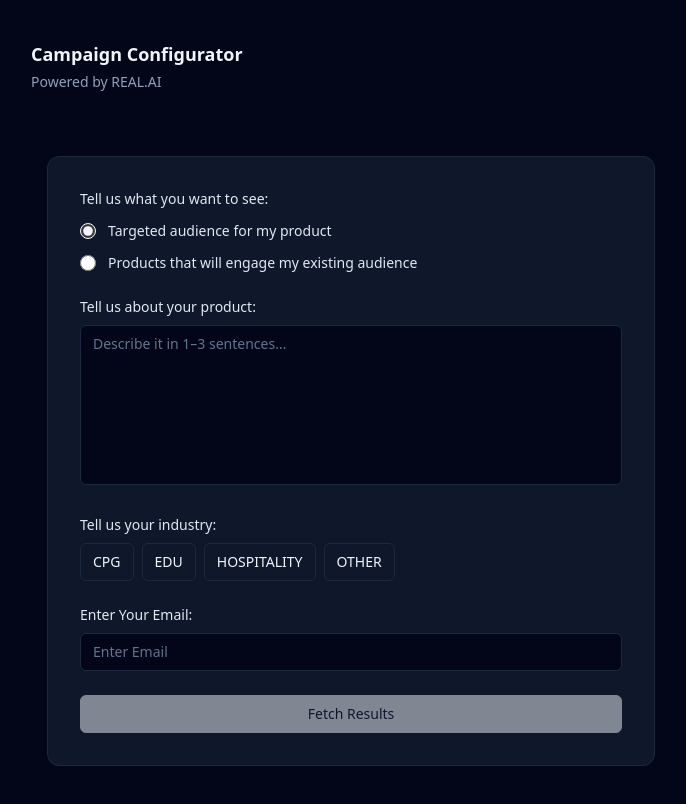
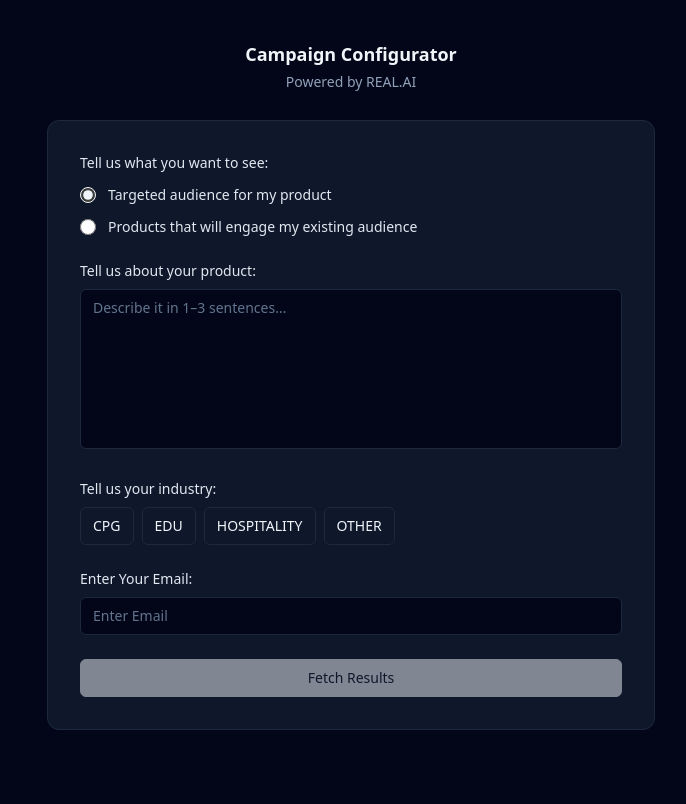
Before and after one commit to Lopez4163/RealAI_Campaign_Config, a Next.js app: page / in a window 1280 px wide. Shown: the top 804 px of the page, without its empty margins (289-975 px from the left). Built offline with nearby package versions, Linux system fonts and the light colour scheme.

Commit message:
ui changes and pdf is now visible

```diff
--- a/app/components/form.tsx
+++ b/app/components/form.tsx
@@ -9,9 +9,10 @@ type Props = {
     setUserContext: React.Dispatch<React.SetStateAction<UserContext>>;
     handleSubmit: (e?: React.FormEvent) => void | Promise<void>;
     error: boolean;
-}
+    showPreview: boolean;
+    previewReady: boolean;}
 
-export default function Form({ userContext, setUserContext, handleSubmit, error }: Props) {
+export default function Form({ userContext, setUserContext, handleSubmit, error, showPreview, previewReady }: Props) {
     const { campaignType, description, industry, email } = userContext
     const [otherToggle, setOtherToggle] = useState(false)
 
@@ -20,7 +21,10 @@ export default function Form({ userContext, setUserContext, handleSubmit, error
         ? 'Tell us about your product'
         : 'Tell us about your audience';
   return (
-  <div className="min-h-screen bg-slate-950 text-slate-100 flex flex-col items-center px-4 py-10">
+    <div
+        className=
+          "min-h-screen bg-slate-950 text-slate-100 px-4 py-1"
+>
    {/* CARD */}
     <div className="w-full max-w-160">
       <form
@@ -143,14 +147,25 @@ export default function Form({ userContext, setUserContext, handleSubmit, error
             setUserContext((prev) => ({ ...prev, email: e.target.value }))
           }}/>
         </div>
-        {/* SUBMIT BUTTON */}
+        {/* BUTTONS */}
+        <div className='flex flex-col gap-2'>
+          {showPreview && previewReady && (
+              <button
+                type="submit"
+                className="w-full rounded-md border border-slate-100 bg-slate-100 px-4 py-2 text-sm font-medium text-slate-900 cursor-pointer hover:bg-white disabled:cursor-not-allowed disabled:opacity-50"
+              >
+                Update Preview
+              </button>
+          )}
           <button
             type="submit"
             disabled={!description || !description.trim() || !industry || !email.trim()}
             className="w-full rounded-md border border-slate-100 bg-slate-100 px-4 py-2 text-sm font-medium text-slate-900 cursor-pointer hover:bg-white disabled:cursor-not-allowed disabled:opacity-50"
           >
-          Fetch Results
+            {showPreview && previewReady ? "Complete PDF" : "Fetch Results"}
           </button>
+        </div>
+
       </form>
     </div>
   </div>
--- a/app/page.tsx
+++ b/app/page.tsx
@@ -5,6 +5,8 @@ import type { UserContext,  CampaignType } from '@/app/lib/types/campaign';
 import { buildOgUrl, FormOutput } from "@/app/lib/org/buildOgUrl";
 import { sendTestEmail } from "./lib/sendGrid/sendEmail";
 import { api } from '@/app/lib/api/client'
+import { motion, AnimatePresence } from "framer-motion";
+
 
 export default function Home() {
       const [userContext, setUserContext] = useState<UserContext>({
@@ -15,7 +17,10 @@ export default function Home() {
       });
 
       const [isLoading, setIsLoading] = useState(false)
+      const [showPreview, setShowPreview] = useState(false)
+      const [previewReady, setPreviewReady] = useState(false);
       const [formOutput, setFormOutput] = useState<FormOutput | null>(null);
+
       const [error, setError] = useState(false)
 
       // FORM SUBMITION FUNC
@@ -23,13 +28,21 @@ export default function Home() {
         e?.preventDefault();
         setError(false);
         setIsLoading(true);
+
         if (!userContext.description.trim()) {
           setError(true);
           return;
         }
+
+        setShowPreview(true);
+        setPreviewReady(false);
+        setIsLoading(true);
+
         try {
           const data = await api.post<FormOutput>('/generate', { userContext });
           setFormOutput(data);
+          setTimeout(() => setPreviewReady(true), 180);
+
           console.log("** API RETURN -->", data)
 
           // if (userContext.email) {
@@ -48,79 +61,156 @@ export default function Home() {
       ? buildOgUrl(formOutput, userContext)
       : null;
 
+      //
+
+
       // LOADING SCREEN
-      if (isLoading) {
-        return (
-          <main className="min-h-screen bg-slate-950 text-slate-100 px-4 py-10">
-            <div className="mx-auto w-full max-w-160">
-              <div className="rounded-lg border border-slate-800 bg-slate-900 p-6">
-                <div className="text-sm font-medium">Generating…</div>
-                <div className="mt-1 text-sm text-slate-400">This usually takes a few seconds.</div>
-              </div>
-            </div>
-          </main>
-        );
-      }
-      // OUTPUT SCREEN
-      if (formOutput && ogImageUrl) {
-        return (
-          <div className="relative h-screen w-screen bg-slate-950 overflow-hidden flex items-center justify-center p-6">
+      // if (isLoading) {
+      //   return (
+      //     <main className="min-h-screen bg-slate-950 text-slate-100 px-4 py-10">
+      //       <div className="mx-auto w-full max-w-160">
+      //         <div className="rounded-lg border border-slate-800 bg-slate-900 p-6">
+      //           <div className="text-sm font-medium">Generating…</div>
+      //           <div className="mt-1 text-sm text-slate-400">This usually takes a few seconds.</div>
+      //         </div>
+      //       </div>
+      //     </main>
+      //   );
+      // }
+      // // OUTPUT SCREEN
+      // if (formOutput && ogImageUrl) {
+      //   return (
+      //     <div className="relative h-screen w-screen bg-slate-950 overflow-hidden flex items-center justify-center p-6">
 
-            {/* BACK BUTTON */}
-            <button
-              onClick={() => {
-                setFormOutput(null);
-                setUserContext({
-                  campaignType: "audience",
-                  description: "",
-                  industry: "",
-                  email: ""
-                });
-              }}
-              className="
-                absolute left-6 top-6
-                rounded-md
-                bg-slate-800/80
-                px-4 py-2
-                text-sm font-medium text-slate-100
-                hover:bg-slate-700
-                transition
-                shadow-md
-              "
-            >
-              ← Back
-            </button>
+      //       {/* BACK BUTTON */}
+      //       <button
+      //         onClick={() => {
+      //           setFormOutput(null);
+      //           setUserContext({
+      //             campaignType: "audience",
+      //             description: "",
+      //             industry: "",
+      //             email: ""
+      //           });
+      //         }}
+      //         className="
+      //           absolute left-6 top-6
+      //           rounded-md
+      //           bg-slate-800/80
+      //           px-4 py-2
+      //           text-sm font-medium text-slate-100
+      //           hover:bg-slate-700
+      //           transition
+      //           shadow-md
+      //         "
+      //       >
+      //         ← Back
+      //       </button>
 
-            {/* CENTERED PAPER */}
-            <div className="bg-slate-900/40 p-4 rounded-xl shadow-[0_30px_80px_rgba(0,0,0,0.55)]">
-              <div className="bg-white rounded-lg p-3 ring-1 ring-black/10">
-                <img
-                  src={ogImageUrl}
-                  alt="Campaign infographic"
-                  className="block max-h-[88vh] max-w-[88vw] w-auto h-auto rounded-md"
-                />
-              </div>
-            </div>
+      //       {/* CENTERED PAPER */}
+      //       <div className="bg-slate-900/40 p-4 rounded-xl shadow-[0_30px_80px_rgba(0,0,0,0.55)]">
+      //         <div className="bg-white rounded-lg p-3 ring-1 ring-black/10">
+      //           <img
+      //             src={ogImageUrl}
+      //             alt="Campaign infographic"
+      //             className="block max-h-[88vh] max-w-[88vw] w-auto h-auto rounded-md"
+      //           />
+      //         </div>
+      //       </div>
 
-          </div>
-        );
-      }
+      //     </div>
+      //   );
+      // }
 
       return (
         <div className="min-h-screen bg-slate-950 text-slate-100 px-4 py-10">
-          <div className="mx-auto w-full max-w-160 space-y-6">
-            <div className="space-y-1">
-              <h1 className="text-lg font-semibold text-slate-100">Campaign Configurator</h1>
+          <div className="mx-auto w-full max-w-6xl space-y-6">
+            {/* HEADER */}
+            <div className="space-y-1 text-center">
+              <h1 className="text-lg font-semibold text-slate-100">
+                Campaign Configurator
+              </h1>
               <p className="text-sm text-slate-400">Powered by REAL.AI</p>
             </div>
 
+            {/* MAIN LAYOUT */}
+            <motion.div
+              layout
+              transition={{ type: "spring", stiffness: 140, damping: 18, mass: 0.9 }}
+              className={
+                showPreview
+                  ? "grid gap-6 lg:grid-cols-[0.9fr_1.3fr] items-start"
+                  : "flex justify-center"
+              }
+            >
+              {/* LEFT — FORM */}
+              <motion.div
+                layout
+                transition={{ type: "spring", stiffness: 140, damping: 18, mass: 0.9 }}
+                className={showPreview ? "lg:sticky lg:top-10" : "w-full max-w-160"}
+              >
                 <Form
                   userContext={userContext}
                   setUserContext={setUserContext}
                   handleSubmit={handleSubmit}
                   error={error}
+                  showPreview={showPreview}
                 />
+              </motion.div>
+
+              {/* RIGHT — PREVIEW */}
+              <AnimatePresence>
+                {showPreview && (
+                  <motion.div
+                    key="preview"
+                    initial={{ opacity: 0, y: 12 }}
+                    animate={{ opacity: 1, y: 0 }}
+                    exit={{ opacity: 0, y: 12 }}
+                    transition={{ duration: 0.25, ease: "easeOut" }}
+                    className="rounded-xl border border-slate-800 bg-slate-900 p-6 sm:p-8"
+                  >
+                    <div className="mb-4">
+                      <h2 className="text-sm font-medium text-slate-100">Preview</h2>
+                      <p className="text-xs text-slate-400">
+                        {isLoading ? "Generating…" : "Updated preview"}
+                      </p>
+                    </div>
+
+                    {/* PREVIEW VIEWER */}
+                    <div className="h-[75vh] rounded-lg border border-slate-800 bg-slate-950 overflow-hidden">
+                      <div className="h-full w-full flex items-center justify-center p-4">
+                        <AnimatePresence mode="wait">
+                          {!previewReady || !ogImageUrl ? (
+                            <motion.div
+                              key="placeholder"
+                              initial={{ opacity: 0 }}
+                              animate={{ opacity: 1 }}
+                              exit={{ opacity: 0 }}
+                              className="text-sm text-slate-500"
+                            >
+                              Generating preview…
+                            </motion.div>
+                          ) : (
+                            <motion.img
+                              key={ogImageUrl}
+                              src={ogImageUrl}
+                              alt="Campaign infographic"
+                              initial={{ opacity: 0, scale: 0.985 }}
+                              animate={{ opacity: 1, scale: 1 }}
+                              exit={{ opacity: 0, scale: 0.985 }}
+                              transition={{ duration: 0.22, ease: "easeOut" }}
+                              className="max-h-full max-w-full object-contain rounded-md shadow"
+                            />
+                          )}
+                        </AnimatePresence>
+                      </div>
+                    </div>
+                  </motion.div>
+                )}
+              </AnimatePresence>
+            </motion.div>
           </div>
         </div>
       );
+
     }
--- a/package.json
+++ b/package.json
@@ -14,6 +14,7 @@
     "@vercel/og": "^0.8.6",
     "ai": "^6.0.3",
     "axios": "^1.13.2",
+    "framer-motion": "^12.24.10",
     "next": "16.1.1",
     "pdf-lib": "^1.17.1",
     "react": "19.2.3",
```
Also changed, not shown: 1 other file (tests, documents, lock files or other folders). Lines whose indentation alone changed are shown as unchanged.
